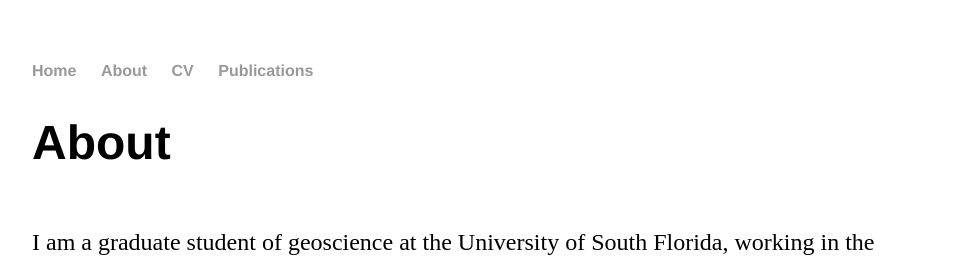
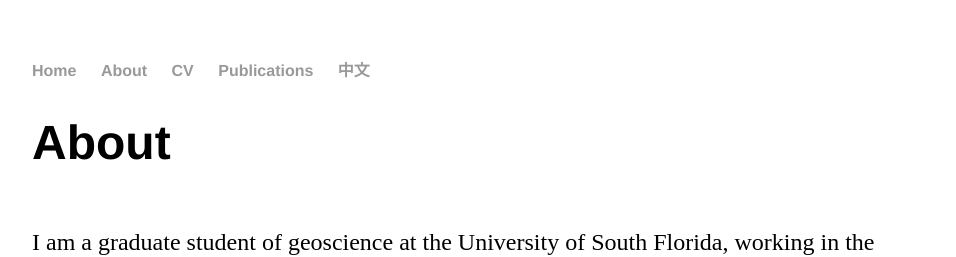
Before and after one commit to suruixie/suruixie.github.io, a Jekyll site: the page built from about/index.html, in a window 1280 px wide. Shown: the top 257 px of the page, without its empty margins (160-1116 px from the left). Built offline with Jekyll 4.4.1, drawn with Linux system fonts in a browser that asks for light colours.

Commit message:
Update default.html

```diff
--- a/_layouts/default.html
+++ b/_layouts/default.html
@@ -12,6 +12,7 @@
 		        	<li><a href="/about">About</a></li>
 	        		<li><a href="/Xie_cv2017_web.pdf">CV</a></li>
 				<li><a href="/publications">Publications</a></li>
+				<li><a href="/Chinese">中文</a></li>
 			</ul>
 			</nav>
 			<div class="container">
```
